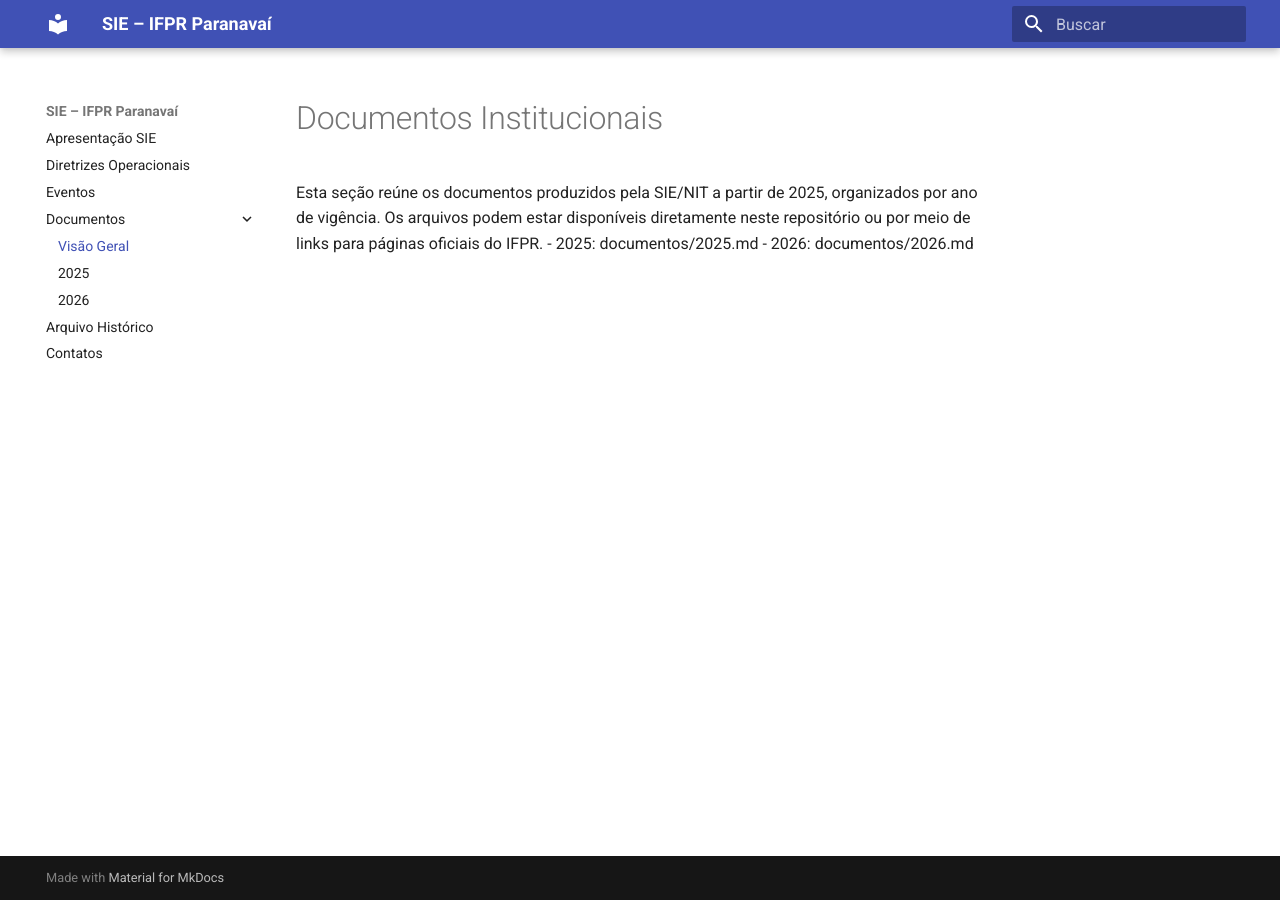
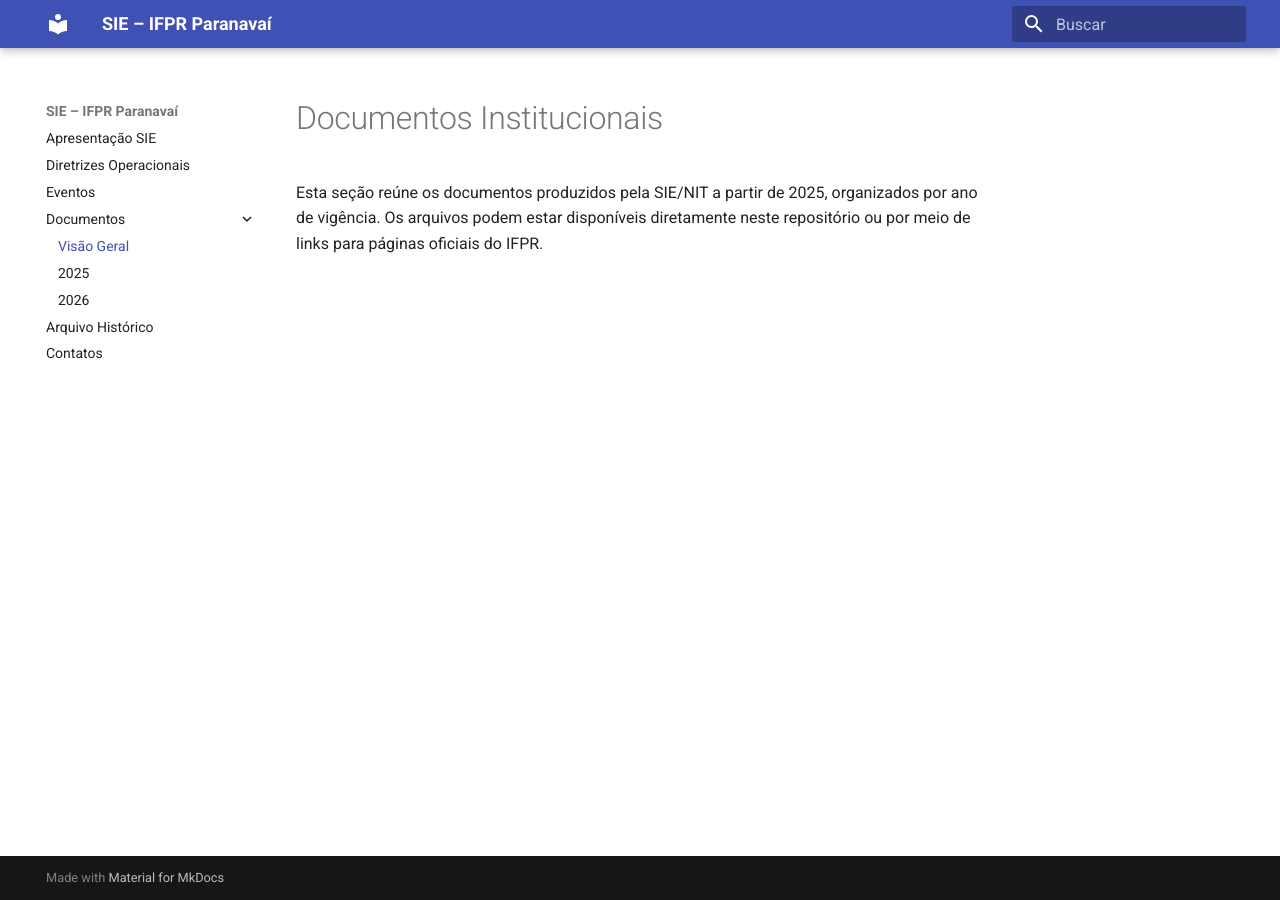
Before and after one commit to ifpr-sie-paranavai/dossie, an MkDocs documentation site: the page built from docs/documentos.md, in a window 1280 px wide. Built offline with MkDocs 1.6.1 and Material for MkDocs 9.7.7, drawn with Linux system fonts in a browser that asks for light colours.

Commit message:
Update documentos.md

```diff
--- a/docs/documentos.md
+++ b/docs/documentos.md
@@ -1,5 +1,3 @@
 # Documentos Institucionais
 
 Esta seção reúne os documentos produzidos pela SIE/NIT a partir de 2025, organizados por ano de vigência. Os arquivos podem estar disponíveis diretamente neste repositório ou por meio de links para páginas oficiais do IFPR.
-  - 2025: documentos/2025.md
-  - 2026: documentos/2026.md
```
